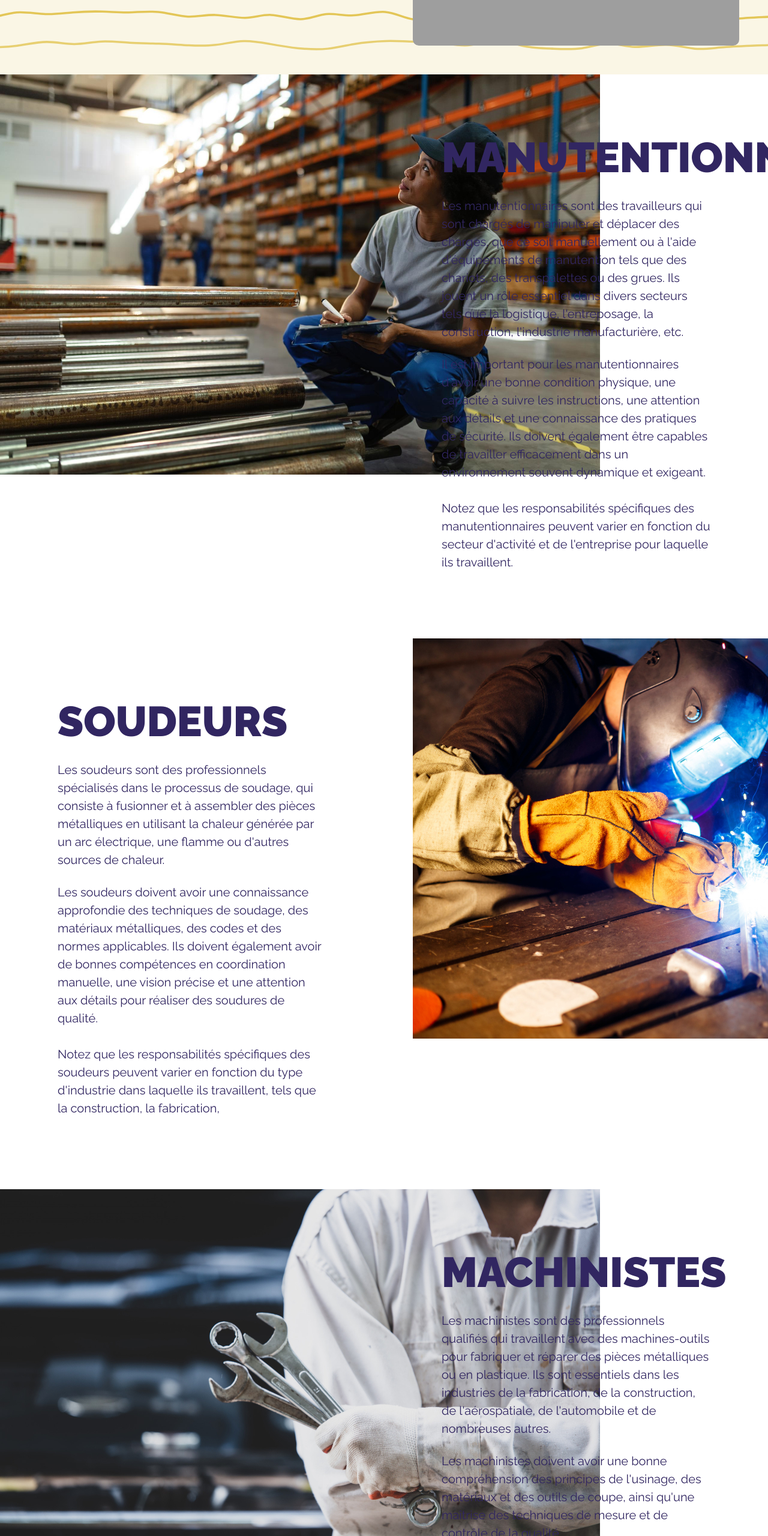
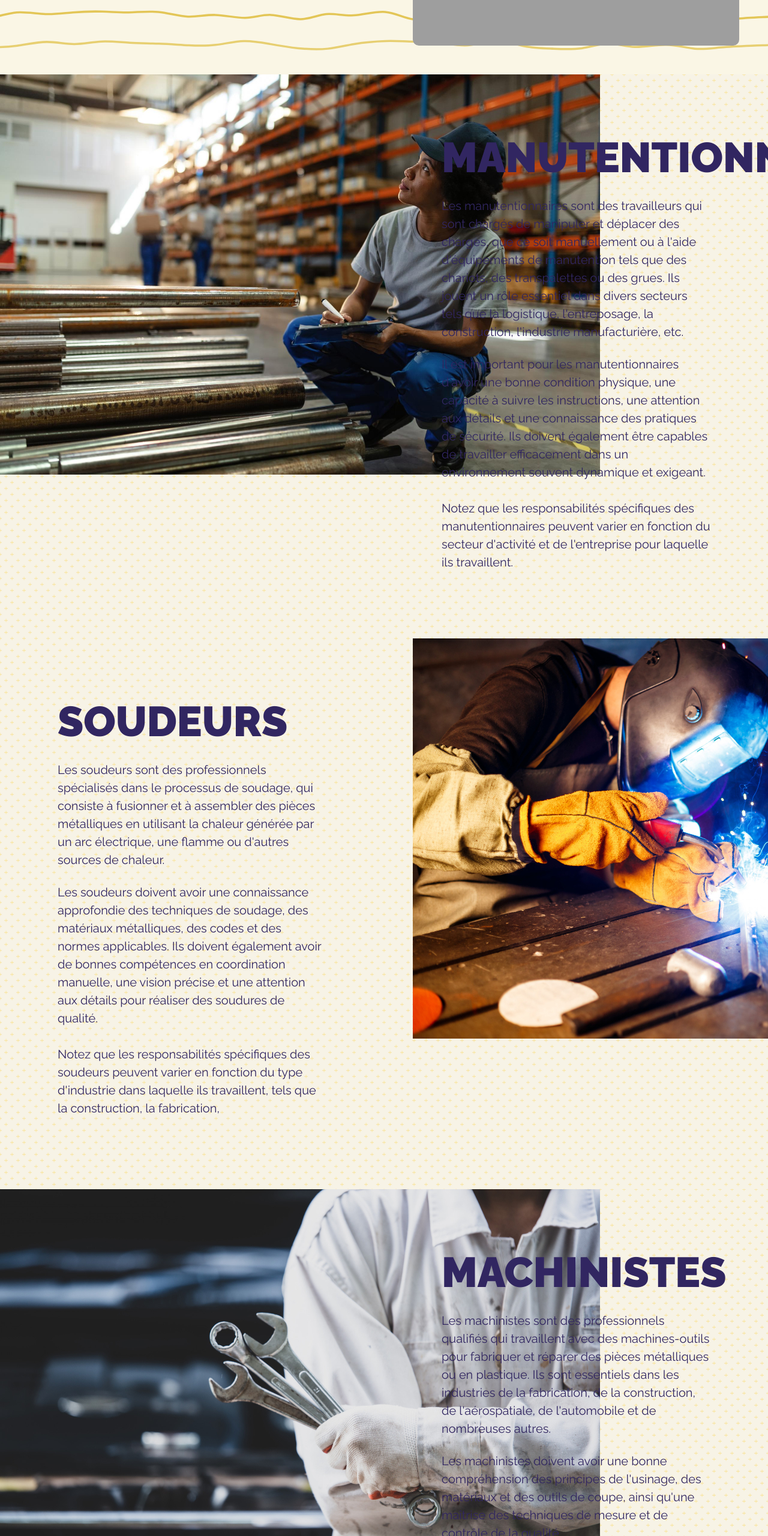
Before and after one commit to pascalDecor/Industrielle-RH-, a plain HTML site: page candidats_disponibles.html in a window 1280 px wide. Shown: the part 860-3420 px from the top of the page at 60% size. Drawn offline with nearby package versions, Linux system fonts and the light colour scheme; grey boxes are pictures that could not be loaded.

Commit message:
Vérification images

```diff
--- a/candidats_disponibles.html
+++ b/candidats_disponibles.html
@@ -155,7 +155,7 @@
     </section>
     <!-- Fin Section scroll image -->
     <!-- Section scroll image -->
-    <section class="container-fluid m-0 p-0 ">
+    <section class="container-fluid m-0 p-0  point-bg">
         <div class="row m-0 p-0 position-relative">
             <div class="col-6 m-0 p-0">
                 <!--  -->
@@ -194,7 +194,7 @@
     <!-- Fin Section scroll image -->
 
     <!-- Section scroll image -->
-    <section class="container-fluid m-0 p-0 ">
+    <section class="container-fluid m-0 p-0 point-bg">
         <div class="row m-0 p-0 position-relative">
 
             <div class="col-6 m-0   p-5">
@@ -231,7 +231,7 @@
     <!-- Fin Section scroll image -->
 
     <!-- Section scroll image -->
-    <section class="container-fluid m-0 p-0 ">
+    <section class="container-fluid m-0 p-0 point-bg">
         <div class="row m-0 p-0 position-relative">
             <div class="col-6 m-0 p-0">
                 <!--  -->
@@ -268,7 +268,7 @@
     <!-- Fin Section scroll image -->
 
     <!-- Section scroll image -->
-    <section class="container-fluid m-0 p-0 ">
+    <section class="container-fluid m-0 p-0 point-bg">
         <div class="row m-0 p-0 position-relative">
 
             <div class="col-6 m-0   p-5">
```
